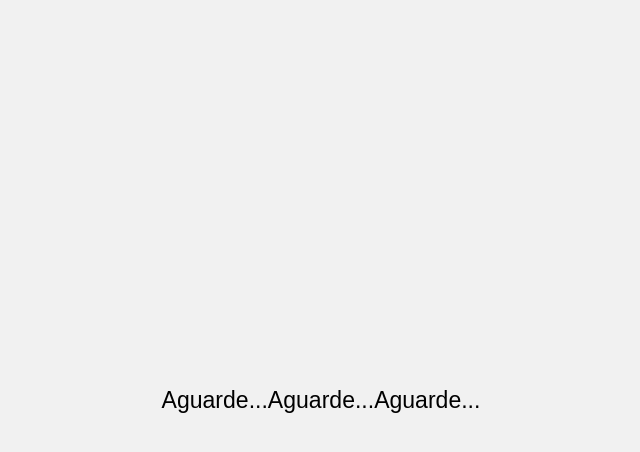
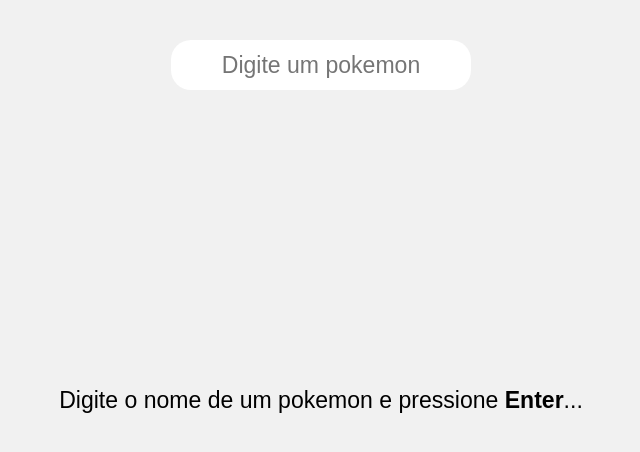
Before and after one commit to Gustavocrs/pokedex, a React (Create React App) app: page / in a window 1280 px wide. Shown: the top 452 px of the page, without its empty margins (319-959 px from the left). Built offline with nearby package versions, Linux system fonts and the light colour scheme; no server answers.

Commit message:
Alterações

```diff
--- a/src/App.jsx
+++ b/src/App.jsx
@@ -1,4 +1,5 @@
 import { useEffect, useState } from "react";
+import { SInput } from "./ui/Sinput";
 import { CardPokemonBase } from "./components/CardPokemonBase";
 import { CardPokemonCalc } from "./components/CardPokemonCalc";
 import { CardPokemonFoto } from "./components/CardPokemonFoto";
@@ -8,20 +9,29 @@
 
 export default function App() {
   const [api, setApi] = useState(false);
-  const [pokemon, setPokemon] = useState("");
+  const [pokemon, setPokemon] = useState();
+  const [input, setInput] = useState();
 
-  useEffect(() => {
-    getApi("bulbasaur");
-  }, []);
+  // useEffect((e) => {
+  //   if (pokemon) {
+  //     if (e.key === "Enter") { //Analisar esta validação.
+  //       if (input === "") {
+  //         setApi(false);
+  //       }
+  //       getApi();
+  //     }
+  //   }
+  // },[]);
 
-  const getApi = async (nome) => {
-    const url = `https://pokeapi.co/api/v2/pokemon/${nome}`;
+  const getApi = async () => {
+    let url = `https://pokeapi.co/api/v2/pokemon/${input}`;
+
     await axios
       .get(url)
       .then((res) => {
         setApi(true);
         setPokemon(res.data);
-        console.log(res.data);
+        // console.log(res.data);
       })
       .catch((err) => console.log(err));
   };
@@ -29,9 +39,24 @@
   return (
     <Container>
       <GlobalStyle />
-      {api ? <CardPokemonBase dados={pokemon} /> : "Aguarde..."}
-      {api ? <CardPokemonFoto dados={pokemon} /> : "Aguarde..."}
-      {api ? <CardPokemonCalc dados={pokemon} /> : "Aguarde..."}
+      <SInput
+        type="text"
+        placeholder="Digite um pokemon"
+        value={input}
+        onChange={(e) => setInput(e.target.value)}
+        onKeyDown={getApi}
+      />
+      {api ? (
+        <>
+          <CardPokemonBase dados={pokemon} />
+          <CardPokemonFoto dados={pokemon} />
+          <CardPokemonCalc dados={pokemon} /> :
+        </>
+      ) : (
+        <span>
+          Digite o nome de um pokemon e pressione <strong>Enter</strong>...
+        </span>
+      )}
     </Container>
   );
 }
--- a/src/components/CardPokemonFoto.jsx
+++ b/src/components/CardPokemonFoto.jsx
@@ -5,8 +5,6 @@
   tamPadraoTexto,
   corBranco,
 } from "../ui/variaveis";
-
-import { useState } from "react";
 
 const CardContainerFotoPoke = styled.section`
   display: flex;
@@ -42,17 +40,8 @@
   margin: 15px 0;
 `;
 
-const SInput = styled.input`
-  padding: 10px;
-  width: 200px;
-  height: 50px;
-  border-radius: 20px;
-  border:none;
-  outline: none;
-`;
+export const CardPokemonFoto = (props) => {
 
-export const CardPokemonFoto = (props) => {
-  const [input, setInput] = useState();
   let tipoUm = props.dados.types[0].type.name;
   let tipoDois;
 
@@ -64,7 +53,6 @@
 
   return (
     <CardContainerFotoPoke>
-      <SInput type="text" onChange={(e) => setInput(e.target.value)}/>
       <Sh1>{props.dados.name}</Sh1>
       <Sp>n°{props.dados.id}</Sp>
       <Simg src={props.dados.sprites.front_default} alt="Foto do Pokemon" />
--- /dev/null
+++ b/src/ui/Sinput.jsx
@@ -0,0 +1,12 @@
+import styled from "styled-components";
+export const SInput = styled.input`
+padding: 10px;
+width: 300px;
+height: 50px;
+border-radius: 20px;
+border: none;
+outline: none;
+text-align: center;
+position: absolute;
+top: 5%;
+`;
```
